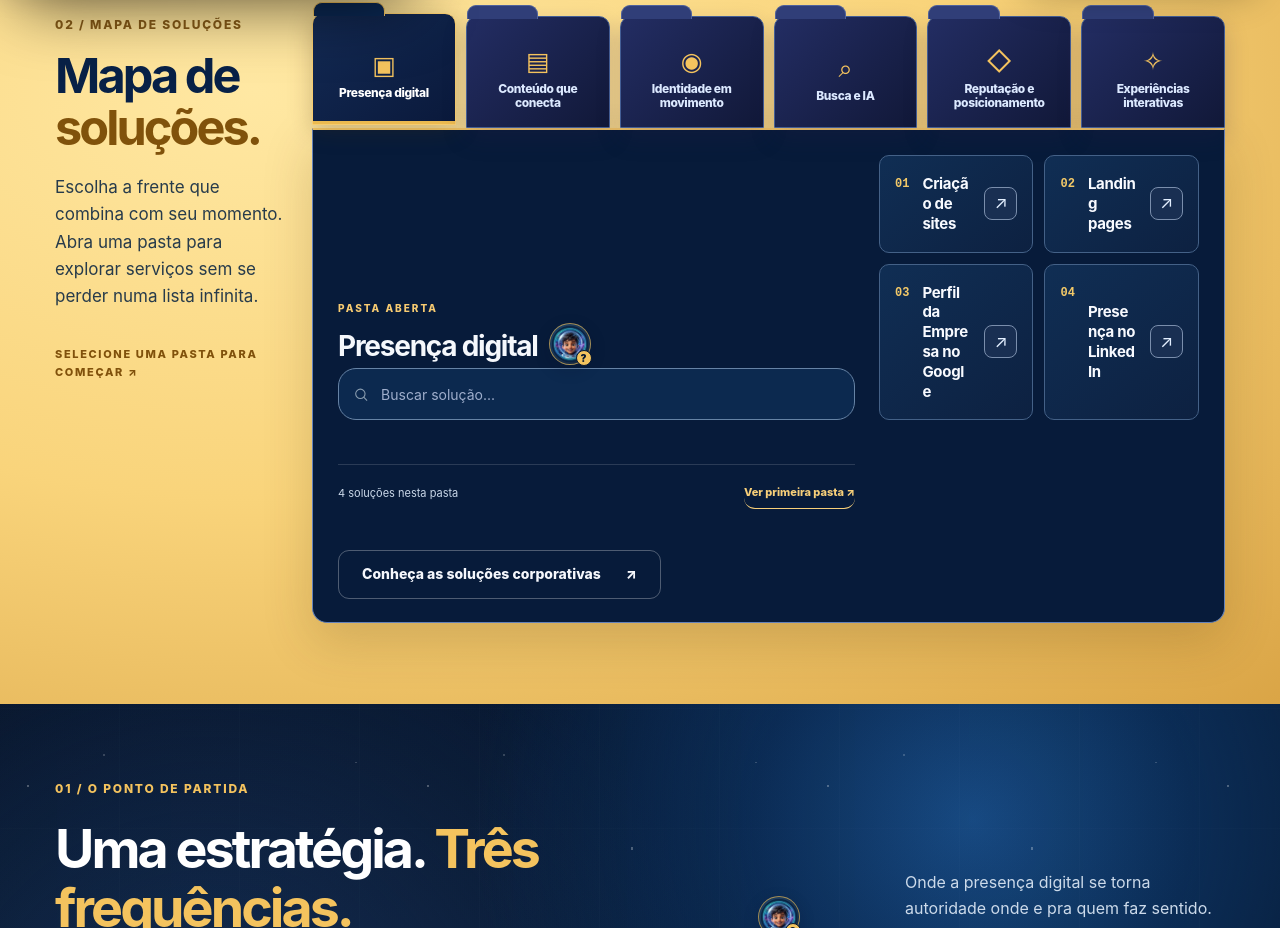
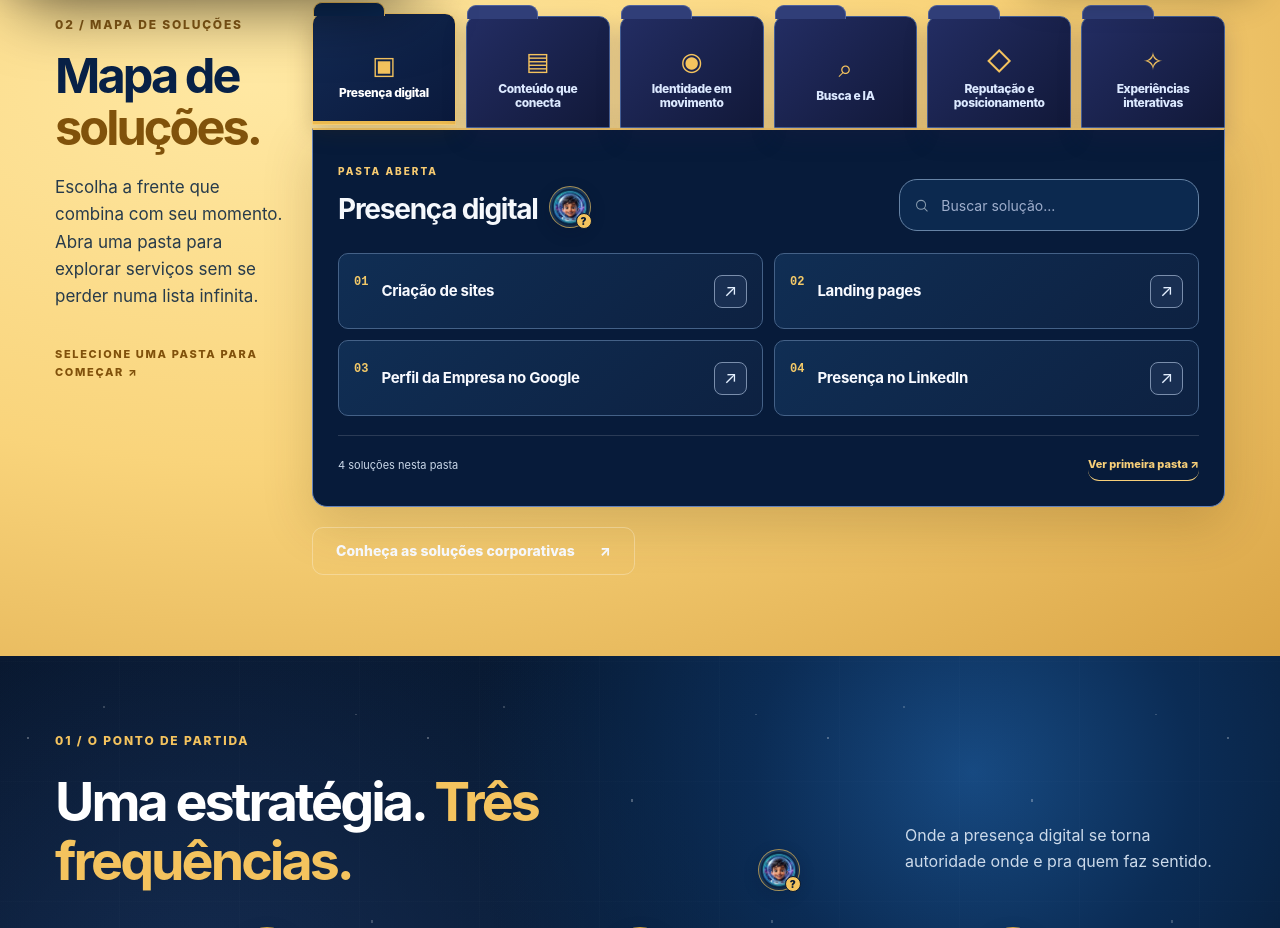
Before and after one commit to dellsoares/autoridadedigital, a plain HTML site: page index.html in a window 1280 px wide. Shown: the part 795-1723 px from the top of the page. Drawn offline with Linux system fonts and the light colour scheme.

Commit message:
Add files via upload

```diff
--- a/index.html
+++ b/index.html
@@ -273,7 +273,7 @@
 <div class="mh-context-panel-copy"><p><strong>Um site</strong> é uma base digital mais completa: reúne páginas sobre a empresa, serviços, portfólio, conteúdos e canais de contato. É indicado quando a pessoa precisa conhecer melhor a marca e navegar por diferentes assuntos.</p><p><strong>Uma landing page</strong> é uma página focada em uma oferta, campanha ou ação. Ela reduz distrações e conduz o visitante a um próximo passo, como pedir orçamento ou se inscrever.</p><p class="mh-context-summary">Em resumo: o site organiza sua presença; a landing page concentra a conversão. Os dois podem trabalhar juntos.</p></div>
 <div class="mh-context-panel-footer"><button type="button" data-major-h-open-chat>Quero conversar sobre meu projeto <span aria-hidden="true">↗</span></button></div>
 </section>
-</div></div><label class="search"><svg aria-hidden="true" viewbox="0 0 24 24"><circle cx="11" cy="11" r="7"></circle><path d="m16 16 5 5"></path></svg><input aria-label="Buscar serviços" autocomplete="off" id="service-search" placeholder="Buscar solução..." type="search"/></label></div><div aria-live="polite" class="service-list" id="services-list">
+</div></div></div><label class="search"><svg aria-hidden="true" viewbox="0 0 24 24"><circle cx="11" cy="11" r="7"></circle><path d="m16 16 5 5"></path></svg><input aria-label="Buscar serviços" autocomplete="off" id="service-search" placeholder="Buscar solução..." type="search"/></label></div><div aria-live="polite" class="service-list" id="services-list">
 <article class="service-card" aria-label="Criação de sites"><span class="service-number">01</span><button class="service-title-btn" type="button" data-service="sites" aria-label="Ver detalhes de Criação de sites"><h3>Criação de sites</h3></button><div class="service-actions"><button type="button" class="service-more" data-service="sites" title="Entender Criação de sites" aria-label="Ver detalhes de Criação de sites">↗</button></div></article>
 <article class="service-card" aria-label="Landing pages"><span class="service-number">02</span><button class="service-title-btn" type="button" data-service="landing" aria-label="Ver detalhes de Landing pages"><h3>Landing pages</h3></button><div class="service-actions"><button type="button" class="service-more" data-service="landing" title="Entender Landing pages" aria-label="Ver detalhes de Landing pages">↗</button></div></article>
 <article class="service-card" aria-label="Perfil da Empresa no Google"><span class="service-number">03</span><button class="service-title-btn" type="button" data-service="google-perfil" aria-label="Ver detalhes de Perfil da Empresa no Google"><h3>Perfil da Empresa no Google</h3></button><div class="service-actions"><button type="button" class="service-more" data-service="google-perfil" title="Entender Perfil da Empresa no Google" aria-label="Ver detalhes de Perfil da Empresa no Google">↗</button></div></article>
--- a/styles.css
+++ b/styles.css
@@ -859,82 +859,84 @@ body.about-page main section[id] { scroll-margin-top: 24px; }
 }
 
 
-/* MAPA DE SOLUÇÕES — desktop: painel amplo e cartões com leitura confortável.
-   O HTML e o bloco do Major H permanecem intactos; o mobile mantém as regras atuais. */
+/* MAPA DE SOLUÇÕES — composição desktop corrigida.
+   O HTML separa cabeçalho, busca, cartões e rodapé; o Major H permanece intacto. */
 @media (min-width: 1081px) {
-  .folder-contents {
-    display: block;
-    width: 100%;
-    padding: 25px 25px 23px;
+  .catalog-section .catalog-folder-region .folder-contents {
+    display: block !important;
+    width: 100% !important;
+    min-width: 0 !important;
   }
 
-  .folder-contents-top {
-    display: grid;
-    grid-template-columns: minmax(0, 1fr) minmax(240px, 320px);
-    align-items: end;
-    gap: 24px;
-    width: 100%;
-    margin: 0 0 21px;
+  .catalog-section .catalog-folder-region .folder-contents > .folder-contents-top {
+    display: grid !important;
+    grid-template-columns: minmax(0, 1fr) minmax(240px, 300px) !important;
+    align-items: end !important;
+    gap: 22px !important;
+    width: 100% !important;
+    margin: 0 0 22px !important;
   }
 
-  .folder-title-block {
-    min-width: 0;
+  .catalog-section .catalog-folder-region .folder-title-block {
+    min-width: 0 !important;
   }
 
-  /* Mantém o título e o Major H juntos, na posição original da seção. */
-  .folder-title-row {
-    min-width: 0;
+  .catalog-section .catalog-folder-region .folder-contents-top > .search {
+    display: flex !important;
+    width: 100% !important;
+    min-width: 0 !important;
+    max-width: none !important;
+    margin: 0 !important;
+    align-self: end !important;
   }
 
-  .folder-contents-top .search {
-    width: 100%;
-    min-width: 0;
-    max-width: none;
-    margin: 0;
-    align-self: end;
+  .catalog-section .catalog-folder-region .folder-contents > #services-list {
+    display: grid !important;
+    grid-template-columns: repeat(2, minmax(0, 1fr)) !important;
+    gap: 11px !important;
+    width: 100% !important;
+    min-width: 0 !important;
+    margin: 0 !important;
   }
 
-  .service-list,
-  #services-list {
-    display: grid;
-    grid-template-columns: repeat(2, minmax(0, 1fr));
-    gap: 11px;
-    width: 100%;
-    min-width: 0;
-    margin: 0;
+  .catalog-section #services-list .service-card {
+    display: flex !important;
+    align-items: center !important;
+    justify-content: space-between !important;
+    width: 100% !important;
+    min-width: 0 !important;
+    min-height: 76px !important;
+    padding: 14px 15px !important;
+    gap: 13px !important;
   }
 
-  #services-list .service-card {
-    width: 100%;
-    min-width: 0;
-    min-height: 76px;
-    padding: 14px 15px;
-    gap: 13px;
+  .catalog-section #services-list .service-title-btn {
+    display: block !important;
+    flex: 1 1 auto !important;
+    min-width: 0 !important;
+    white-space: normal !important;
   }
 
-  #services-list .service-title-btn {
-    min-width: 0;
+  .catalog-section #services-list .service-card h3 {
+    font-size: 15px !important;
+    line-height: 1.32 !important;
+    white-space: normal !important;
+    overflow-wrap: normal !important;
+    word-break: normal !important;
+    hyphens: none !important;
   }
 
-  #services-list .service-card h3 {
-    font-size: 15px;
-    line-height: 1.32;
-    white-space: normal;
-    overflow-wrap: break-word;
-    word-break: normal;
+  .catalog-section #services-list .service-actions {
+    flex: 0 0 auto !important;
   }
 
-  #services-list .service-actions {
-    flex: 0 0 auto;
-  }
-
-  .folder-contents > .list-footer {
-    display: flex;
-    justify-content: space-between;
-    align-items: center;
-    gap: 18px;
-    width: 100%;
-    margin-top: 19px;
-    padding-top: 14px;
+  .catalog-section .catalog-folder-region .folder-contents > .list-footer {
+    display: flex !important;
+    justify-content: space-between !important;
+    align-items: center !important;
+    gap: 18px !important;
+    width: 100% !important;
+    margin-top: 19px !important;
+    padding-top: 14px !important;
   }
 }
```
